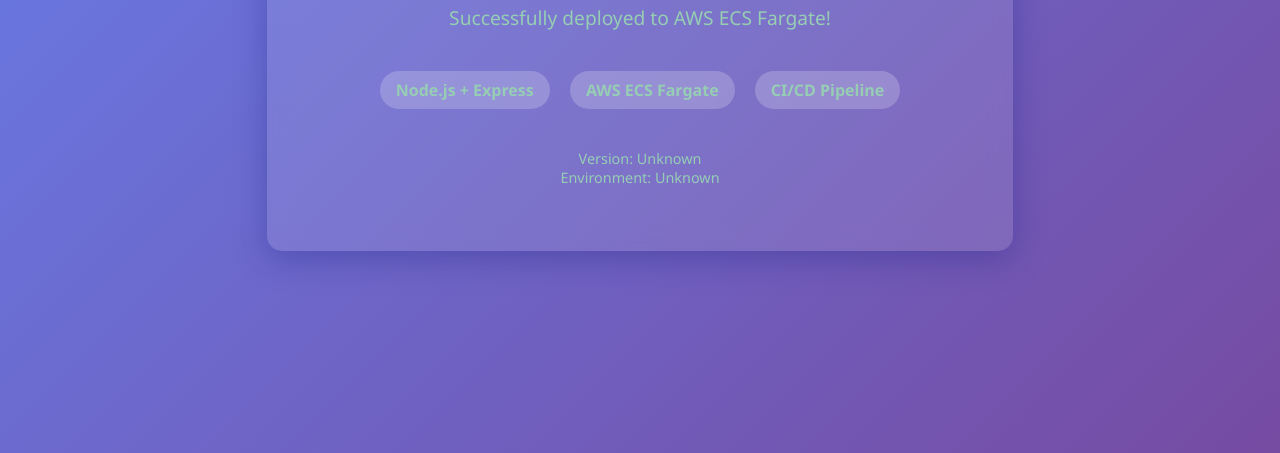
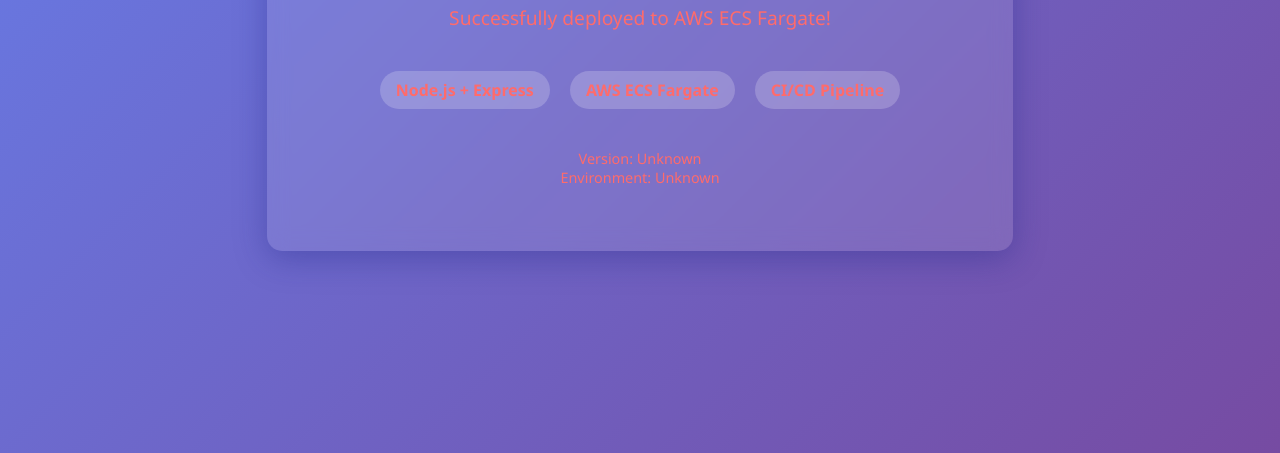
Before and after one commit to indreshkushwaha/nodejs-hello-world-ecs, a website: page app/public/index.html in a window 1280 px wide. Shown: the part 347-800 px from the top of the page. Drawn offline with Linux system fonts and the light colour scheme; no server answers.

Commit message:
Update index.html
changed color to red

```diff
--- a/app/public/index.html
+++ b/app/public/index.html
@@ -8,7 +8,7 @@
         body {
             font-family: 'Segoe UI', Tahoma, Geneva, Verdana, sans-serif;
             background: linear-gradient(135deg, #667eea 0%, #764ba2 100%);
-            color: #96CEB4;
+            color: #FF6B6B;
             margin: 0;
             padding: 0;
             display: flex;
```
